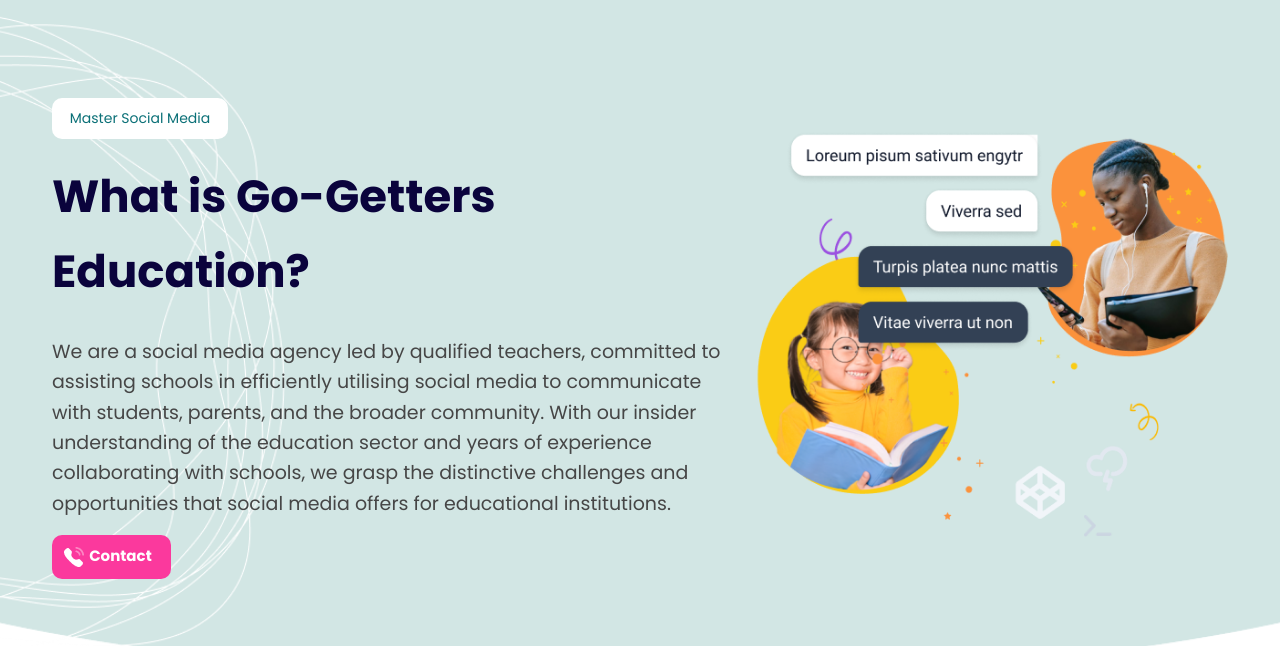
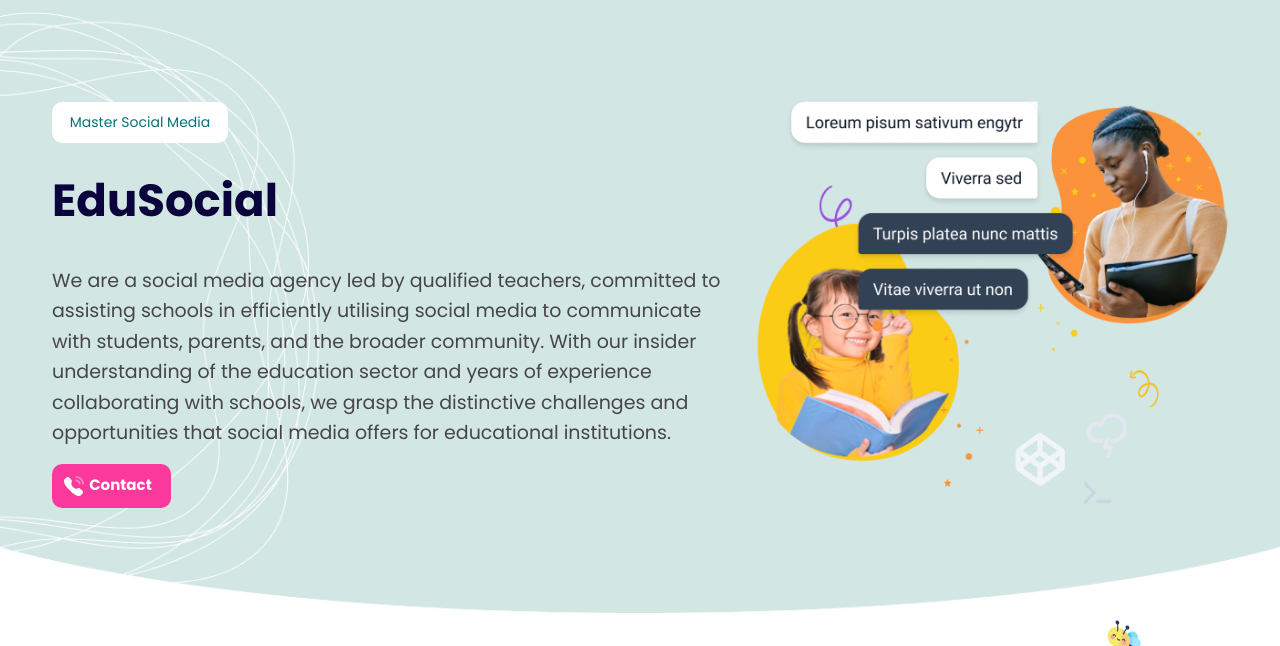
Before and after one commit to WAJDAN-KHAN/EduSocial, a plain HTML site: page index.html in a window 1280 px wide. Shown: the part 103-749 px from the top of the page. Drawn offline with nearby package versions, Linux system fonts and the light colour scheme.

Commit message:
done changes

```diff
--- a/index.html
+++ b/index.html
@@ -81,7 +81,7 @@
                     </div>
 
                     <h1 class="title-1">
-                        What is Go-Getters Education?
+                        EduSocial
                     </h1>
 
                     <p class="desc-1">
```
